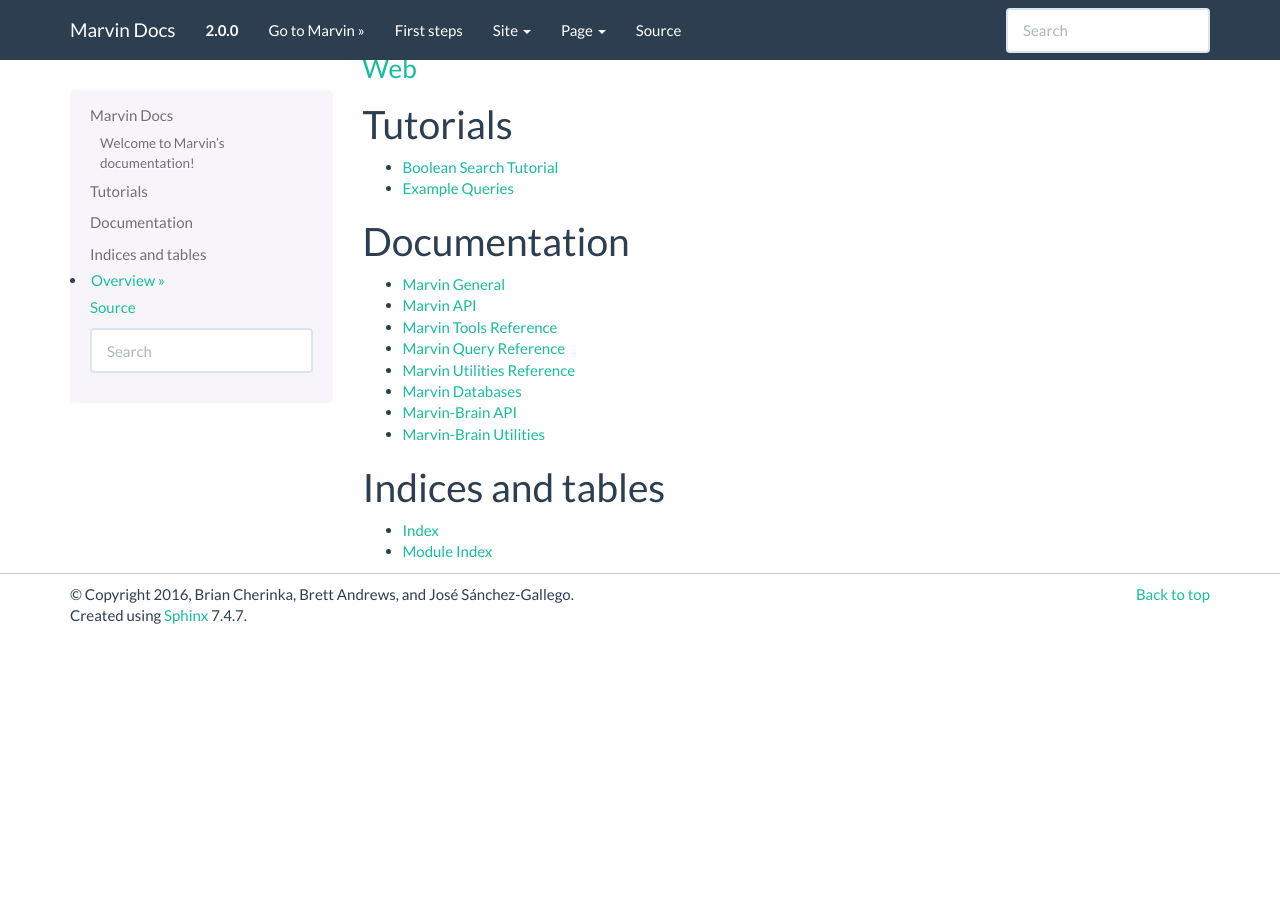
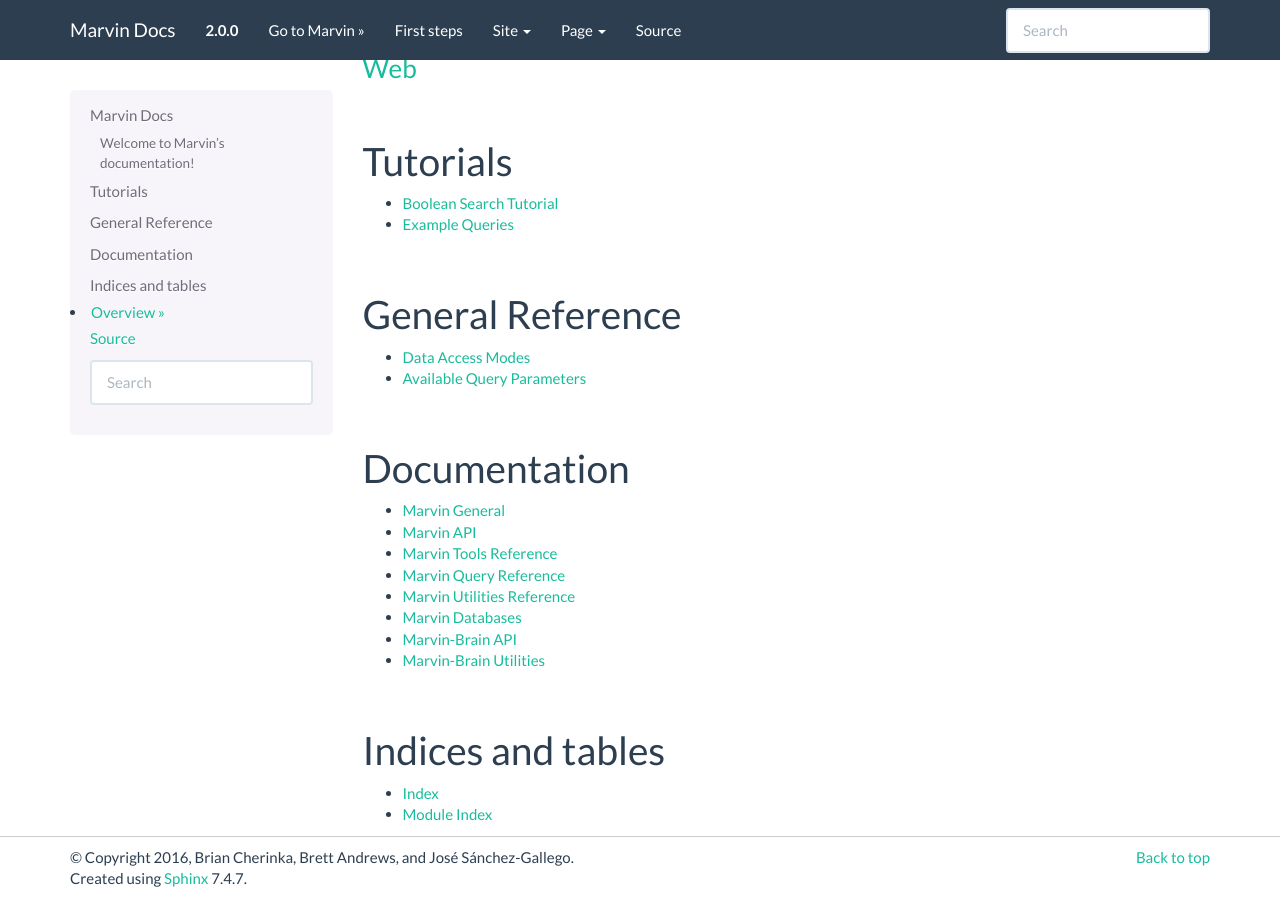
Before and after one commit to sdss/marvin, a Sphinx documentation site: the page built from docs/sphinx/index.rst, in a window 1280 px wide and 900 px high, scrolled down 1086 px. Built offline with Sphinx 7.4.7, drawn with Linux system fonts in a browser that asks for light colours; pages that are not in the unit, such as notebooks, are missing from menus; before the commit the page ends 1723 px from its top, so only the background shows below that.

```diff
--- a/docs/sphinx/first-steps.rst
+++ b/docs/sphinx/first-steps.rst
@@ -106,7 +106,7 @@ Now let's play with a Marvin Query
     >>> r.mapColumnsToParams()
     ['cube.mangaid', 'cube.plate', 'ifu.name', 'nsa.z']
 
-See the Marvin :ref:`marvin-queries` section for more details and examples.  And the :ref:`marvin-query-ref` for the detailed Reference Guide.
+See the Marvin :ref:`marvin-query` section for more details and examples.  And the :ref:`marvin-query-ref` for the detailed Reference Guide.
 
 
 No really, go read the :ref:`marvin-general`.
--- a/docs/sphinx/index.rst
+++ b/docs/sphinx/index.rst
@@ -44,6 +44,8 @@ developed and maintained by the MaNGA team.
 :doc:`web`
 ^^^^^^^^^^
 
+|
+
 Tutorials
 =========
 
@@ -53,6 +55,20 @@ Tutorials
 
    tutorials/boolean-search-tutorial
    tutorials/query-examples
+
+|
+
+General Reference
+=================
+
+.. toctree::
+   :titlesonly:
+   :maxdepth: 1
+
+   data-access-modes.rst
+   Available Query Parameters <query_params.rst>
+
+|
 
 Documentation
 =============
@@ -70,6 +86,8 @@ Documentation
    api/brain/api
    api/brain/utils
 
+|
+
 Indices and tables
 ==================
 
--- a/docs/sphinx/query.rst
+++ b/docs/sphinx/query.rst
@@ -1,8 +1,8 @@
 
-.. _marvin-queries:
+.. _marvin-query:
 
 Query
-=======
+=====
 
 Query is a new Marvin tool that allows you to programmtically search the MaNGA dataset in a pseudo-natural language format.
 Queries work with just three main input keyword arguments:
```
Also changed, not shown: docs/sphinx/results.rst (+12 -7 lines), docs/sphinx/tools.rst (+3 -6 lines).
